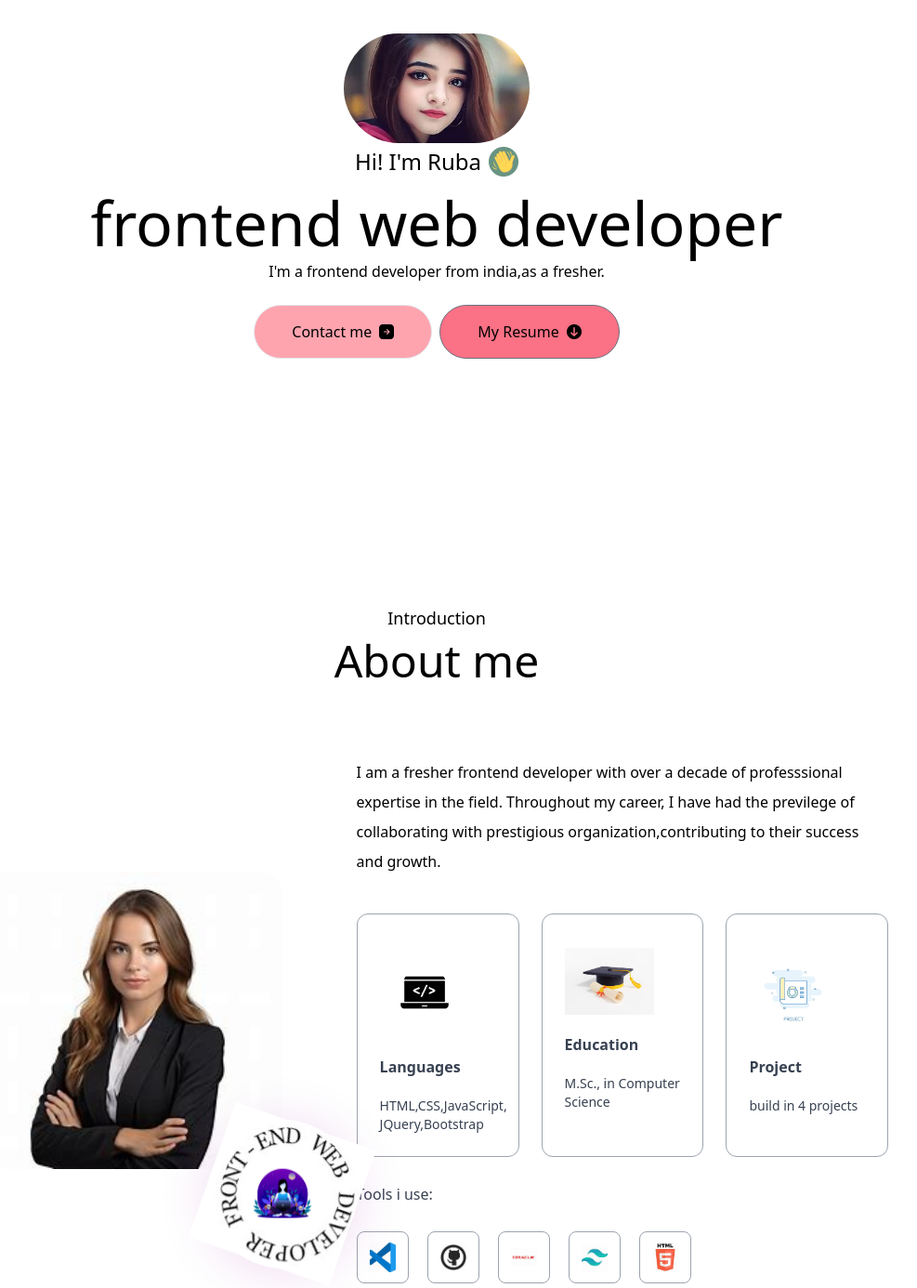
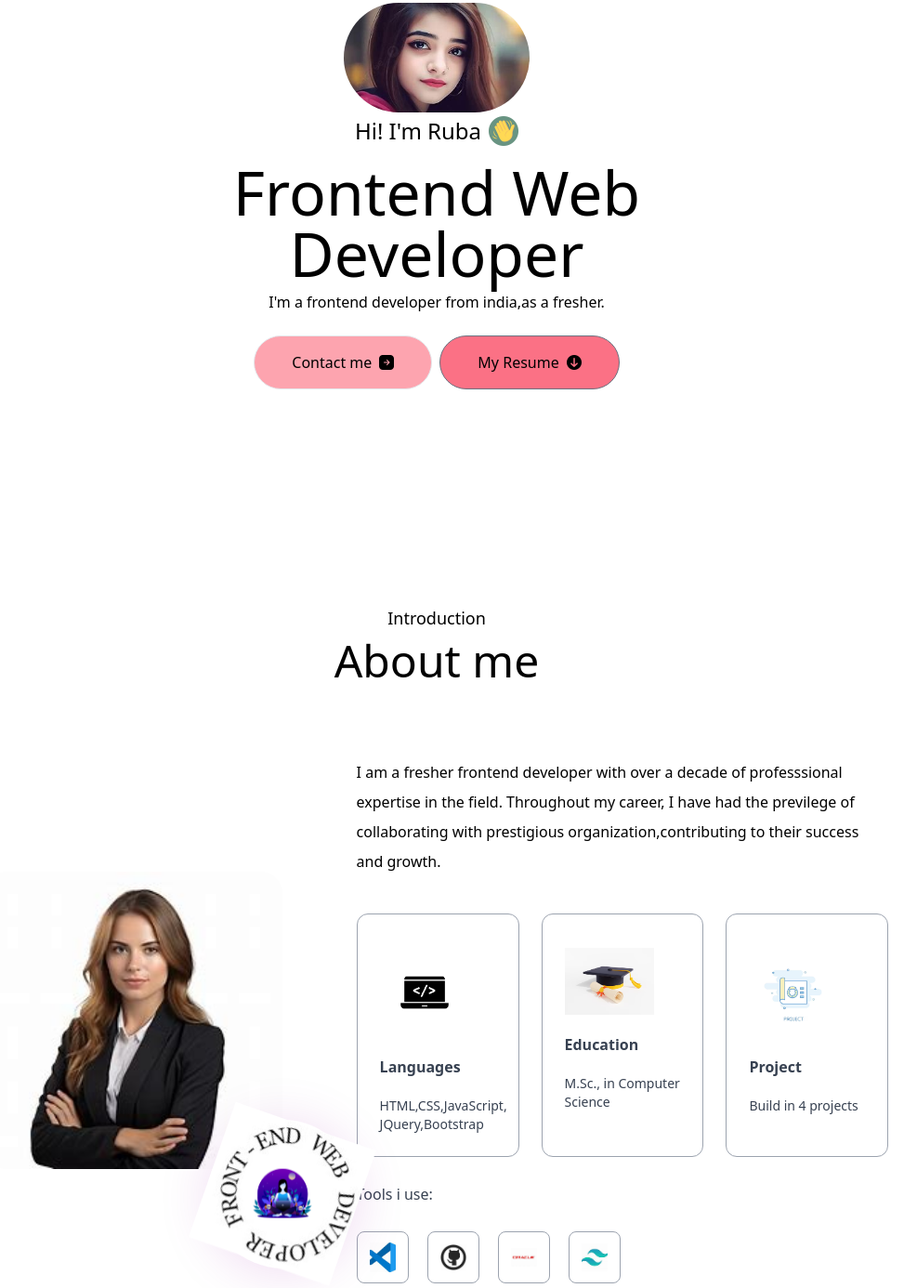
Before and after one commit to RubaRuby/portfolio, a plain HTML site: page index.html in a window 1280 px wide. Shown: the part 189-1575 px from the top of the page at 93% size, without its empty margins (170-1157 px from the left). Drawn offline with nearby package versions, Linux system fonts and the light colour scheme; a web font is replaced by a local one.

Commit message:
Update index.html

```diff
--- a/index.html
+++ b/index.html
@@ -70,7 +70,7 @@
     <div class="w-11/12 max-w-3xl text-center mx-auto h-screen flex flex-col items-center justify-center gap-1">
         <img src="./images/profile1.jfif" alt="" class="rounded-full w-50">
         <h3 class="flex items-end gap-2 text-xl md:text-2xl mb-3 font-Ovo">Hi! I'm Ruba <img src="./images/hand-icon.png" alt="" class="w-8"></h3>
-        <h1 class="text-3xl sm:text-6xl lg:text-[66px] font-Ovo">frontend web developer</h1>
+        <h1 class="text-3xl sm:text-6xl lg:text-[66px] font-Ovo">Frontend Web Developer</h1>
         <p class="max-w-2xl mx-auto font-Ovo">I'm a frontend developer from india,as a fresher.</p>
 
        <div class="flex flex-col sm:flex-row items-center gap-2 mt-4">
@@ -136,7 +136,7 @@
                 <img src="./images/project_icon.avif" alt="" class="w-24 mt-3">
                 <h3 class="my-4 font-semibold text-gray-700  dark:text-white/80 ">Project</h3>
                 <p class="text-gray-700 text-sm  dark:text-white/80">
-                   build in 4 projects
+                   Build in 4 projects
                 </p>
             </li>
         </ul>
@@ -160,11 +160,6 @@
             <li class="flex items-center justify-center w-12 sm:w-14 aspect-square border
             border-gray-400 rounded-lg cursor-pointer hover:translate-y-1 duration-500">
                 <img src="./images/tailwind_css.jfif" alt="" class="w-5 sm:w-7">
-            </li>
-
-            <li class="flex items-center justify-center w-12 sm:w-14 aspect-square border
-            border-gray-400 rounded-lg cursor-pointer hover:translate-y-1 duration-500">
-                <img src="./images/html.jfif" alt="" class="w-5 sm:w-7">
             </li>
 
         </ul>
@@ -230,7 +225,7 @@
         </p>
 
         <div class="grid grid-cols-auto my-10 gap-5">
-            <div class="aspect-square bg-[url('./images/work3.jpg')] bg-no-repeat bg-cover bg-center rounded-lg relative
+            <div class="aspect-square bg-[url('./images/work4.jpg')] bg-no-repeat bg-cover bg-center rounded-lg relative
              cursor-pointer group">
              <div class="bg-white w-10/12 rounded-md absolute bottom-5 left-1/2 -translate-x-1/4 py-3 px-5
               flex items-center justify-betweeen duration-500 group-hover:bottom-7">
@@ -362,8 +357,6 @@ dark:bg-none">
 </div>
 
 
-
-
     <script src="./script.js"></script>
 </body>
 </html>
```
